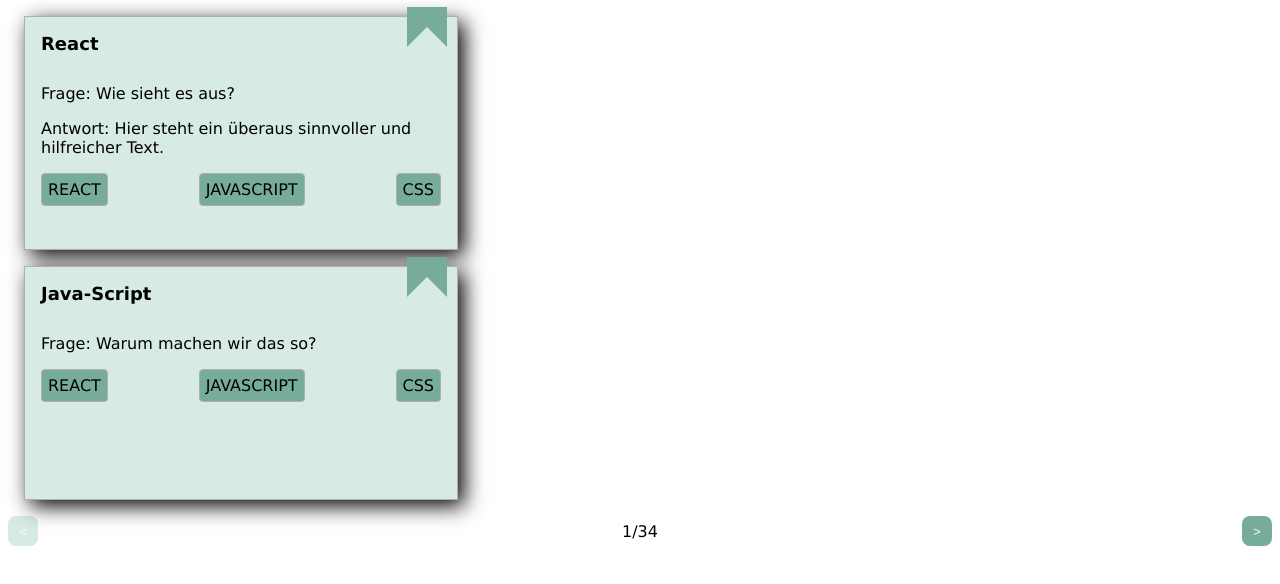
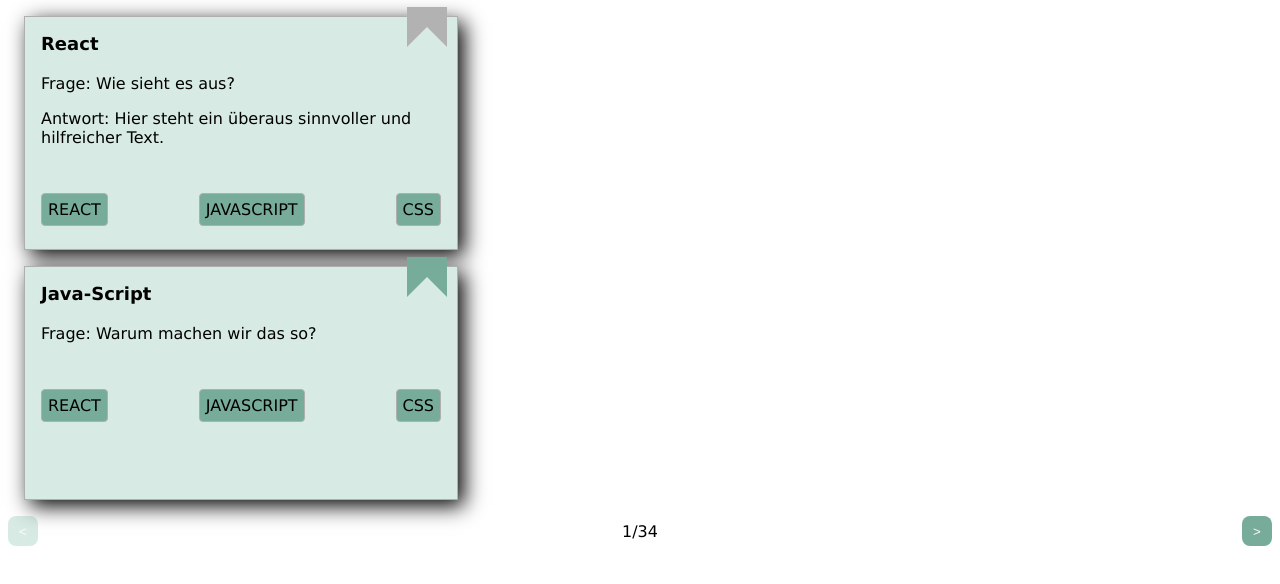
Before and after one commit to danicadombek/react-playground, a React (Vite) app: page / in a window 1280 px wide. Shown: the top 584 px of the page. Built offline with nearby package versions, Linux system fonts and the light colour scheme.

Commit message:
Style tags

```diff
--- a/src/App.jsx
+++ b/src/App.jsx
@@ -7,7 +7,7 @@
     title: 'React',
     questionText: 'Wie sieht es aus?',
     answerText: 'Hier steht ein überaus sinnvoller und hilfreicher Text.',
-    isBookmarked: true,
+    isBookmarked: false,
     isAnswerVisible: true,
     id: 1,
     tag1Text: 'React',
--- a/src/Cards.css
+++ b/src/Cards.css
@@ -16,7 +16,7 @@
 
 .Card-headline {
   padding-top: 0;
-  margin: 0 0 30px;
+  margin: 0 0 20px;
 }
 
 .bookmark {
@@ -38,7 +38,6 @@
 
 .Card-tags-style {
   display: flex;
-  align-items: flex-end;
   justify-content: space-between;
 }
 
@@ -48,4 +47,5 @@
   border-radius: 4px;
   width: auto;
   padding: 6px;
+  margin-top: 30px;
 }
```
